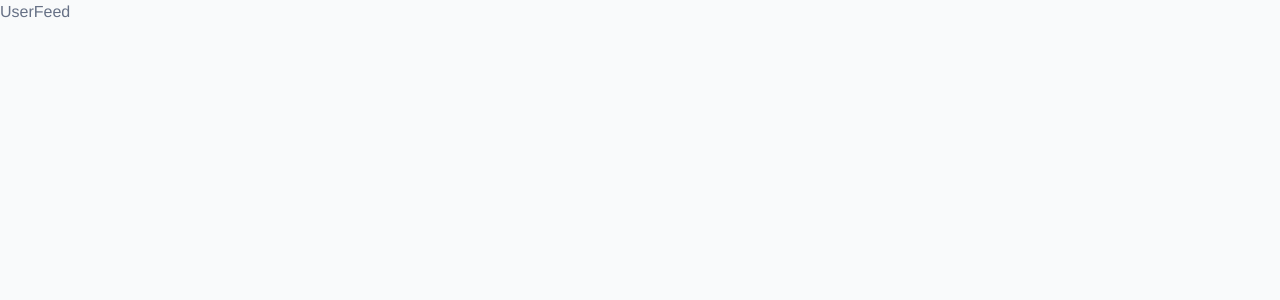
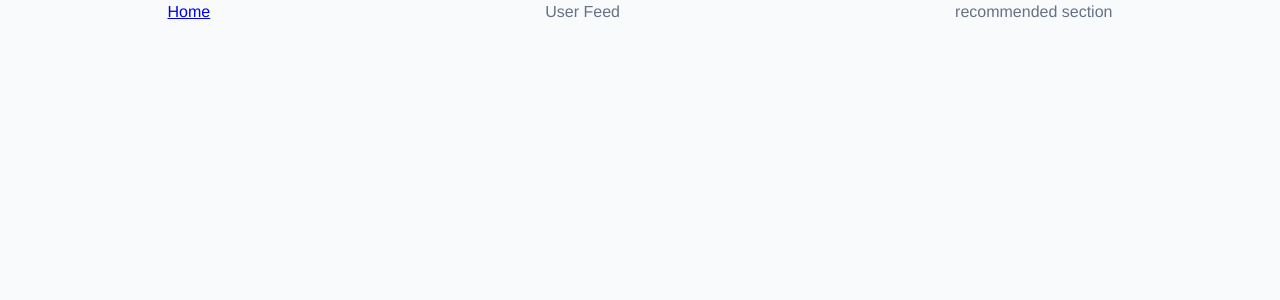
Before and after one commit to klaus2425/crafty-corners, a React (Vite) app in the folder react/: page /userfeed in a window 1280 px wide. Shown: the top 300 px of the page. Built offline with nearby package versions, Linux system fonts and the light colour scheme; sample sign-in values are in the browser's storage.

Commit message:
Update CSS

```diff
--- a/react/src/main.tsx
+++ b/react/src/main.tsx
@@ -1,7 +1,7 @@
 import React from 'react'
 import ReactDOM from 'react-dom/client'
 import router from './router';
-import './index.scss'
+import './styles/index.scss'
 import { RouterProvider } from 'react-router-dom';
 import { ContextProvider } from './context/ContextProvider';
 
--- a/react/src/index.scss
+++ b/react/src/styles/index.scss
@@ -92,3 +92,17 @@
   }
 
 }
+
+.container {
+  display: flex;
+  justify-content: space-around;
+  width: 100%;
+  height: 100%;
+  max-height: 1080px;
+  align-items: center;
+
+  .sidebar {
+    display: flex;
+    flex-direction: column;
+  }
+}
--- a/react/src/views/Landing.tsx
+++ b/react/src/views/Landing.tsx
@@ -1,8 +1,14 @@
+import '../styles/index.scss'
+import { Link } from 'react-router-dom'
+
 const Landing =  () => {
     return (
         <div className="container">
             <div className="sidebar">
-                Sidebar
+            <Link to={'/'}>Home</Link>
+            <Link to={'/'}>About</Link>
+
+
             </div>
             <div className="feed">
                 User Feed
--- a/react/src/views/UserFeed.tsx
+++ b/react/src/views/UserFeed.tsx
@@ -1,7 +1,18 @@
-const UserFeed = () => {
+import { Link } from 'react-router-dom'
+import '../styles/index.scss'
+
+const UserFeed =  () => {
     return (
-        <div>
-            UserFeed
+        <div className="container">
+            <div className="sidebar">
+                <Link to={123}>Home</Link>
+            </div>
+            <div className="feed">
+                User Feed
+            </div>
+            <div className="recommended">
+                recommended section
+            </div>
         </div>
     )
 }
```
